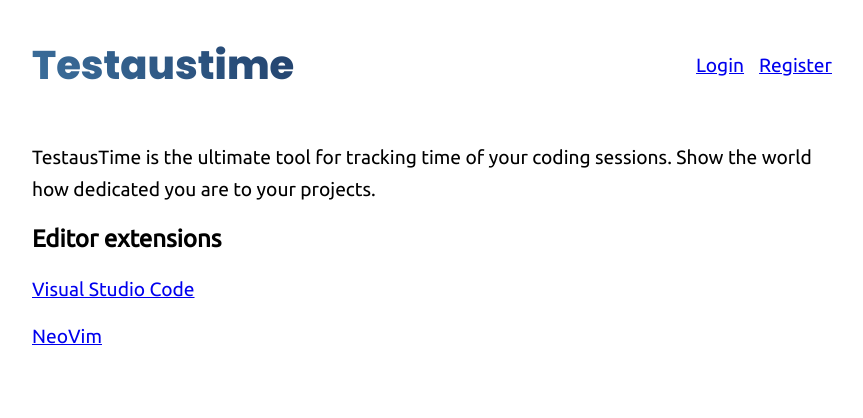
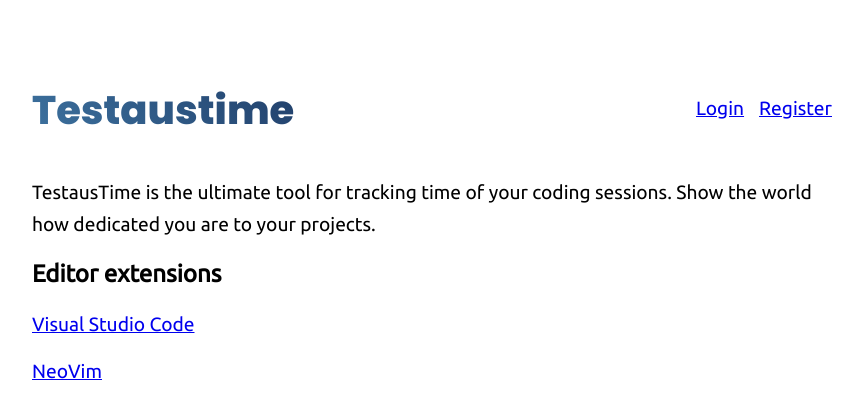
Before and after one commit to Testaustime/testaustime-frontend, a React (Create React App) app: page / in a window 1280 px wide. Shown: the top 418 px of the page, without its empty margins (208-1071 px from the left). Built offline with nearby package versions, Linux system fonts and the light colour scheme; no server answers.

Commit message:
Add profile page, create useAuthentication hook

```diff
--- a/package.json
+++ b/package.json
@@ -3,6 +3,7 @@
   "version": "0.1.0",
   "private": true,
   "dependencies": {
+    "@mantine/hooks": "^4.0.4",
     "@reduxjs/toolkit": "^1.8.0",
     "@types/node": "^16.11.26",
     "@types/react": "^17.0.40",
--- a/src/AppSetup.tsx
+++ b/src/AppSetup.tsx
@@ -1,15 +1,18 @@
-import { Provider } from "react-redux";
+import { useSelector } from "react-redux";
 import { Route, Routes } from "react-router";
-import { BrowserRouter } from "react-router-dom";
+import { BrowserRouter, Link } from "react-router-dom";
 import styled from "styled-components";
 import { LoginPage } from "./components/pages/LoginPage";
 import { MainPage } from "./components/pages/MainPage";
+import { ProfilePage } from "./components/pages/ProfilePage";
 import { RegistrationPage } from "./components/pages/RegistrationPage";
-import { store } from "./store";
+import { useAuthentication } from "./hooks/useAuthentication";
+import { RootState } from "./store";
 
 const Layout = styled.div`
   display: flex;
   justify-content: center;
+  margin-top: 80px;
 `;
 
 const Container = styled.div`
@@ -17,18 +20,58 @@
   width: 100%;
 `;
 
+const TestaustimeTitle = styled(Link)`
+  padding-top: 4px;
+  font-family: "Poppins", sans-serif;
+  background: linear-gradient(51deg, rgba(60,112,157,1) 0%, rgba(34,65,108,1) 100%);
+  font-size: 2.5rem;
+  -webkit-background-clip: text;
+  -webkit-text-fill-color: transparent;
+  font-weight: 800;
+  text-decoration: none;
+`;
+
+const HeaderRow = styled.header`
+  display: flex;
+  padding-top: 10px;
+  flex-direction: row;
+  justify-content: space-between;
+  align-items: center;
+  margin-bottom: 50px;
+`;
+
+const HeaderLinks = styled.div`
+  display: flex;
+  gap: 15px;
+  align-items: center;
+`;
+
+
 export const AppSetup = () => {
+  const username = useSelector<RootState, string>(state => state.users.username);
+  const { logOut, isLoggedIn } = useAuthentication();
+
   return <Layout>
     <Container>
-      <Provider store={store}>
       <BrowserRouter>
+        <HeaderRow>
+          <TestaustimeTitle to="/">
+            Testaustime
+          </TestaustimeTitle>
+          <HeaderLinks>
+            {!isLoggedIn && <Link to="/login">Login</Link>}
+            {!isLoggedIn && <Link to="/register">Register</Link>}
+            {isLoggedIn && <Link to="/profile">My profile</Link>}
+            {isLoggedIn && <button onClick={logOut}>Log out: {username}</button>}
+          </HeaderLinks>
+        </HeaderRow>
         <Routes>
           <Route path="/" element={<MainPage />} />
           <Route path="/login" element={<LoginPage />} />
           <Route path="/register" element={<RegistrationPage />} />
+          <Route path="/profile" element={<ProfilePage />} />
         </Routes>
       </BrowserRouter>
-      </Provider>
     </Container>
   </Layout>;
 };
--- a/src/components/pages/MainPage.tsx
+++ b/src/components/pages/MainPage.tsx
@@ -1,30 +1,9 @@
-import { useDispatch, useSelector } from "react-redux";
-import { Link } from "react-router-dom";
+import { useSelector } from "react-redux";
 import styled from "styled-components";
-import { setAuthToken } from "../../slices/userSlice";
+import { useAuthentication } from "../../hooks/useAuthentication";
 import { RootState } from "../../store";
 import { Dashboard } from "../Dashboard";
 
-const TestaustimeTitle = styled.h1`
-  font-family: "Poppins", sans-serif;
-  background: linear-gradient(51deg, rgba(60,112,157,1) 0%, rgba(34,65,108,1) 100%);
-  font-size: 2.5rem;
-  -webkit-background-clip: text;
-  -webkit-text-fill-color: transparent;
-  font-weight: 800;
-`;
-
-const HeaderRow = styled.header`
-  display: flex;
-  flex-direction: row;
-  justify-content: space-between;
-  align-items: center;
-`;
-
-const HeaderLinks = styled.div`
-  display: flex;
-  gap: 15px;
-`;
 
 const ExtensionLink = styled.a`
   width: fit-content;
@@ -37,26 +16,9 @@
 `;
 
 export const MainPage = () => {
-  const token = useSelector<RootState, string>(state => state.users.authToken);
-  const username = useSelector<RootState, string>(state => state.users.username);
-  const isLoggedIn = !!token;
-  const dispatch = useDispatch();
-
-  const logOut = () => {
-    dispatch(setAuthToken(""));
-    localStorage.removeItem("authToken");
-  };
+  const { isLoggedIn } = useAuthentication();
 
   return <div>
-    <HeaderRow>
-      <TestaustimeTitle>Testaustime</TestaustimeTitle>
-      <HeaderLinks>
-        {!isLoggedIn && <Link to="/login">Login</Link>}
-        {!isLoggedIn && <Link to="/register">Register</Link>}
-        {isLoggedIn && <span>{username}</span>}
-        {isLoggedIn && <button onClick={logOut}>Log out</button>}
-      </HeaderLinks>
-    </HeaderRow>
     {isLoggedIn ? <>
       <Dashboard />
     </> : <>
--- /dev/null
+++ b/src/components/pages/ProfilePage.tsx
@@ -0,0 +1,29 @@
+import { useClipboard } from "@mantine/hooks";
+import { useSelector } from "react-redux";
+import styled from "styled-components";
+import { useAuthentication } from "../../hooks/useAuthentication";
+import { RootState } from "../../store";
+
+const AuthTokenField = ({ authToken, revealLength }: { authToken: string, revealLength: number }) => {
+  return <code>{authToken.slice(0, revealLength) + "*".repeat(authToken.length - revealLength)}</code>;
+};
+
+const TokenButtons = styled.div`
+  display: flex;
+  gap: 15px;
+`;
+
+export const ProfilePage = () => {
+  const username = useSelector<RootState, string>(state => state.users.username);
+  const { copy, copied } = useClipboard({ timeout: 1500 });
+  const { token, regenerateToken } = useAuthentication();
+
+  return <div>
+    <p>Username: {username}</p>
+    <p>My auth token: <AuthTokenField authToken={token} revealLength={4} /></p>
+    <TokenButtons>
+      <button onClick={() => copy(token)}>{copied ? "Copied!" : "Copy key"}</button>
+      <button onClick={() => regenerateToken()}>Regenerate token</button>
+    </TokenButtons>
+  </div>;
+};
--- a/src/hooks/useActivityData.ts
+++ b/src/hooks/useActivityData.ts
@@ -2,6 +2,7 @@
 import { useSelector } from "react-redux";
 import { axiosInstance } from "../config";
 import { RootState } from "../store";
+import { useAuthentication } from "./useAuthentication";
 
 interface ResponseActivityDataEntry {
   "language": string,
@@ -22,7 +23,7 @@
 }
 
 export const useActivityData = () => {
-  const token = useSelector<RootState, string>(state => state.users.authToken);
+  const { token } = useAuthentication();
   const [entries, setEntries] = useState<ActivityDataEntry[]>([]);
 
   useEffect(() => {
--- /dev/null
+++ b/src/hooks/useAuthentication.ts
@@ -0,0 +1,41 @@
+import { useDispatch, useSelector } from "react-redux";
+import { axiosInstance } from "../config";
+import { setAuthToken } from "../slices/userSlice";
+import { RootState } from "../store";
+
+export const useAuthentication = () => {
+    const dispatch = useDispatch();
+
+    const token = useSelector<RootState, string>(state => state.users.authToken);
+    const setToken = (newToken: string) => {
+        dispatch(setAuthToken(newToken));
+        localStorage.setItem("authToken", newToken);
+    };
+
+    const regenerateToken = async () => {
+        try {
+            const response = await axiosInstance.post("/users/regenerate", {}, {
+                headers: { Authorization: `Bearer ${token}` },
+                responseType: "text"
+            });
+            const newToken = response.data;
+            setToken(newToken);
+            return Promise.resolve(newToken);
+        } catch (error) {
+            return Promise.reject(error);
+        }
+    };
+
+    const logOut = () => {
+        dispatch(setAuthToken(""));
+        localStorage.removeItem("authToken");
+    };
+
+    return {
+        token,
+        setToken,
+        isLoggedIn: !!token,
+        regenerateToken,
+        logOut
+    };
+};
--- a/src/hooks/useLogin.ts
+++ b/src/hooks/useLogin.ts
@@ -1,6 +1,7 @@
 import { useDispatch } from "react-redux";
 import { axiosInstance } from "../config";
-import { setAuthToken, setUsername } from "../slices/userSlice";
+import { setUsername } from "../slices/userSlice";
+import { useAuthentication } from "./useAuthentication";
 
 interface UseLoginResult {
   login: (username: string, password: string) => Promise<string>;
@@ -8,12 +9,13 @@
 
 export const useLogin = (): UseLoginResult => {
   const dispatch = useDispatch();
+  const { setToken } = useAuthentication();
+
   const login = async (username: string, password: string) => {
     try {
       const response = await axiosInstance.post<string>("/users/login", { username, password }, { responseType: "text" });
       const authToken = response.data;
-      localStorage.setItem("authToken", authToken);
-      dispatch(setAuthToken(authToken));
+      setToken(authToken);
       dispatch(setUsername(username));
       return await Promise.resolve(authToken);
     } catch (error) {
--- a/src/hooks/useRegister.ts
+++ b/src/hooks/useRegister.ts
@@ -1,6 +1,7 @@
 import { useDispatch } from "react-redux";
 import { axiosInstance } from "../config";
-import { setAuthToken, setUsername } from "../slices/userSlice";
+import { setUsername } from "../slices/userSlice";
+import { useAuthentication } from "./useAuthentication";
 
 interface UseRegisterResult {
   register: (username: string, password: string) => Promise<string>;
@@ -8,12 +9,13 @@
 
 export const useRegister = (): UseRegisterResult => {
   const dispatch = useDispatch();
+  const { setToken } = useAuthentication();
+
   const register = async (username: string, password: string) => {
     try {
       const response = await axiosInstance.post<string>("/users/register", { username, password }, { responseType: "text" });
       const authToken = response.data;
-      localStorage.setItem("authToken", authToken);
-      dispatch(setAuthToken(authToken));
+      setToken(authToken);
       dispatch(setUsername(username));
       return await Promise.resolve(authToken);
     } catch (error) {
--- a/src/index.css
+++ b/src/index.css
@@ -19,11 +19,11 @@
   }
 
 
-* {
+p, a, h2, h3, h4, h5, h6 {
     font-family: 'Ubuntu', sans-serif;
 }
 
-p, a{
+p, a {
     font-size: 1.2rem;
     line-height: 2rem;
 }
--- a/src/index.tsx
+++ b/src/index.tsx
@@ -1,11 +1,15 @@
 import React from "react";
 import ReactDOM from "react-dom";
+import { Provider } from "react-redux";
 import { AppSetup } from "./AppSetup";
 import "./index.css";
+import { store } from "./store";
 
 ReactDOM.render(
   <React.StrictMode>
-    <AppSetup />
+    <Provider store={store}>
+      <AppSetup />
+    </Provider>
   </React.StrictMode>,
   document.getElementById("root")
 );
--- a/src/slices/userSlice.ts
+++ b/src/slices/userSlice.ts
@@ -6,7 +6,6 @@
 }
 
 const initialState: UsersSlice = {
-  // Should the pre-existing auth token be retrieved here, or when AppSetup is mounted??
   authToken: localStorage.getItem("authToken") || "",
   username: ""
 };
```
Also changed, not shown: 1 other file (tests, documents, lock files or other folders). Lines whose indentation alone changed are shown as unchanged.
